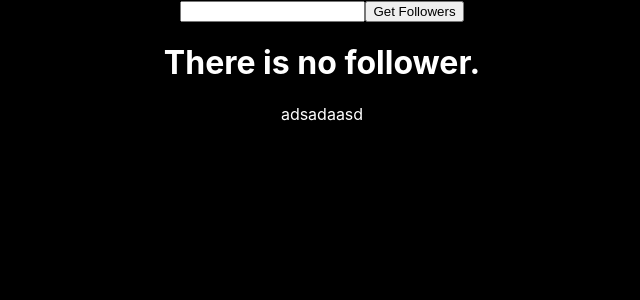
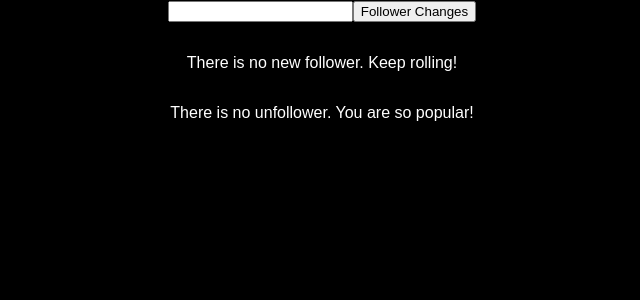
Before and after one commit to kuzdogan/spotify-followers, a React (Create React App) app in the folder client/: page / in a window 1280 px wide. Shown: the top 300 px of the page, without its empty margins (318-958 px from the left). Built offline with nearby package versions, Linux system fonts and the light colour scheme; the HTML template or start-up script is replaced by a standard one.

Commit message:
Initial commit for retrieving new followers and unfollowers

```diff
--- a/client/src/pages/Homepage.jsx
+++ b/client/src/pages/Homepage.jsx
@@ -1,6 +1,5 @@
 import React from 'react';
 import Follower from '../components/Follower';
-const TOKEN_URL = "https://open.spotify.com/get_access_token?reason=transport&productType=web_player";
 
 export default class Homepage extends React.Component {
 
@@ -8,13 +7,50 @@ export default class Homepage extends React.Component {
     super(props);
     this.state = {
       isLoading: false,
+      isNewUser: false,
       followers: [],
-      userId: ''
+      newFollowers: [],
+      unFollowers: [],
+      userId: '',
+      message: ''
     }
   }
 
   handleUserIdChange = (event) => {
     this.setState({ userId: event.target.value })
+  }
+
+  getFollowersDif = () => {
+    this.setState({ isLoading: true });
+    const userId = document.getElementById('spotify-user-id').value;
+    if (!userId || userId === '') {
+      throw new Error('Invalid user id.')
+    }
+    let statusCode;
+    fetch(`http://localhost:3000/user/${userId}/follower-unfollower-diff`)
+      .then(res => {
+        statusCode = res.status;
+        return res.json();
+      })
+      .then(resData => {
+        if (statusCode === 201) {
+          this.setState({
+            followers: [],
+            isLoading: false,
+            isNewUser: true,
+            message: resData.message
+          });
+        }
+        else if (statusCode === 200) {
+          this.setState({
+            newFollowers: resData.diff.newFollowers,
+            unFollowers: resData.diff.unFollowers,
+            isNewUser: false,
+            isLoading: false,
+            message: resData.message
+          });
+        }
+      })
   }
 
   fetchFollowers = () => {
@@ -50,26 +86,47 @@ export default class Homepage extends React.Component {
       )
     }
     else {
-      const followers = [];
-      this.state.followers.forEach((follower, index) => {
-        followers.push(
+      if (this.state.isNewUser) {
+        return (
+          <div>
+            {this.state.message}
+          </div>
+        )
+      }
+      else {
+        const newFollowers = [];
+        const unFollowers = [];
+
+        this.state.newFollowers.forEach((follower, index) => {
+          newFollowers.push(
             <Follower user={follower} />
           )
         })
-      const output = followers.length > 0 ? <div className="followers-container"> {followers} </div> : <h1> There is no follower.</h1>
+        const newFollowersInfo = newFollowers.length > 0 ? newFollowers :  'There is no new follower. Keep rolling!';
+
+        this.state.unFollowers.forEach((unFollower, index) => {
+          unFollowers.push(
+            <Follower user={unFollower} />
+          )
+        })
+
+        const unFollowersInfo = unFollowers.length > 0 ? unFollowers :  'There is no unfollower. You are so popular!';
 
         return (
           <div>
             <div>
               <input className="spotify-user-id" id="spotify-user-id" type="text" value={this.state.userId} onChange={(e) => { this.handleUserIdChange(e) }} />
-            <button className="primary" onClick={this.fetchFollowers}> Get Followers</button>
+              <button className="primary" onClick={this.getFollowersDif}> Follower Changes </button>
             </div>
-          { output}
-          <div>
-            adsadaasd
+            <div className="followers-container new-followers-container">
+              {newFollowersInfo}
             </div>
-        </div >
+            <div className="followers-container unfollowers-container">
+              {unFollowersInfo}
+            </div>
+          </div>
         )
       }
     }
   }
+}
```
Also changed, not shown: 2 other files (tests, documents, lock files or other folders). Lines whose indentation alone changed are shown as unchanged.
